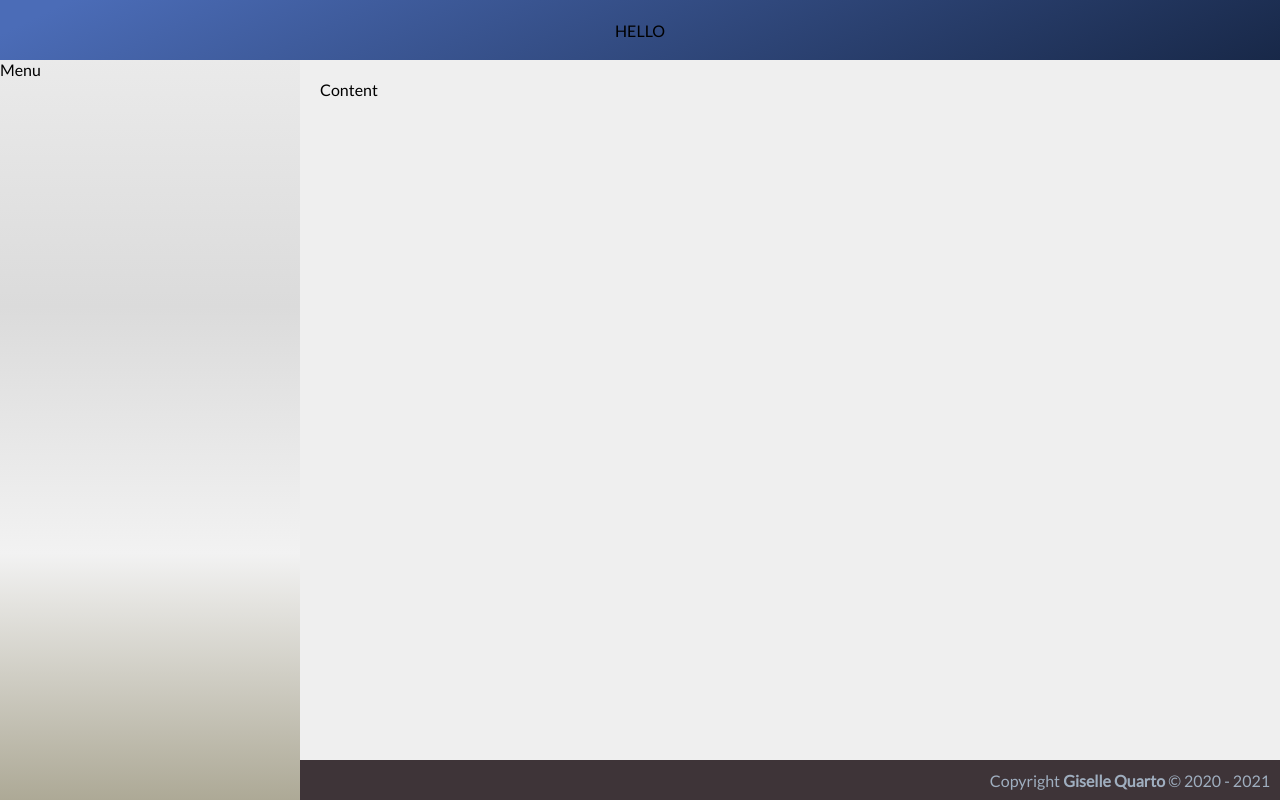
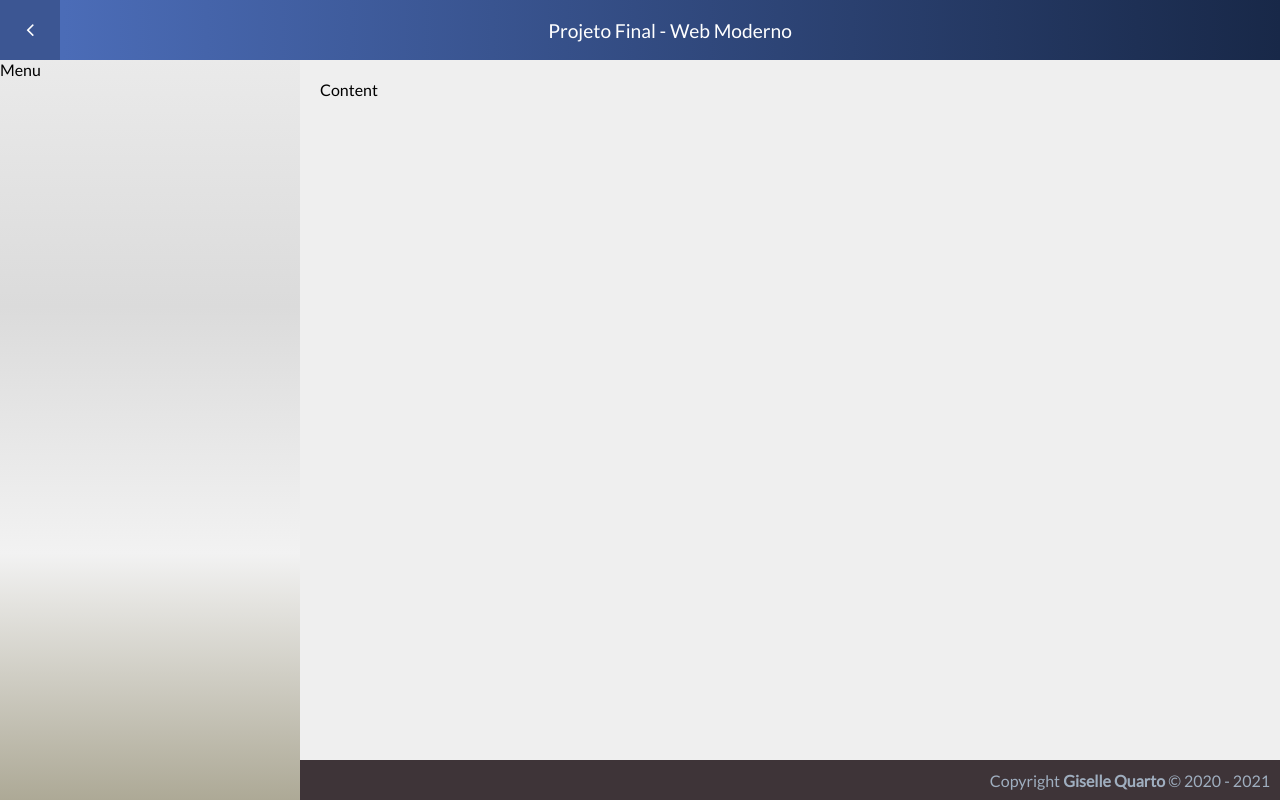
Before and after one commit to gisellequarto/ModernWeb-FinalProject, a Vue app in the folder versao-inicial/frontend/: page / in a window 1280 px wide. Built offline with nearby package versions, Linux system fonts and the light colour scheme.

Commit message:
style header

```diff
--- a/versao-inicial/frontend/src/App.vue
+++ b/versao-inicial/frontend/src/App.vue
@@ -1,6 +1,6 @@
 <template>
   <div id="app">
-    <Header />
+    <Header title="Projeto Final - Web Moderno" :hideToggle="false"/>
     <Menu />
     <Content />
     <Footer />
--- a/versao-inicial/frontend/src/components/template/Header.vue
+++ b/versao-inicial/frontend/src/components/template/Header.vue
@@ -1,22 +1,73 @@
 <template>
-  <div class="header">HELLO</div>
+  <header class="header">
+    <a class="toggle" @click="toggleMenu" v-if="!hideToggle">
+      <i class="fa fa-lg" :class="icon"></i>
+    </a>
+    <h1 class="title">{{ title }}</h1>
+  </header>
 </template>
 
 <script>
 export default {
   name: "Header",
-};
+  props: {
+    title: String,
+    hideToggle: Boolean,
+  },
+  computed: {
+    icon() {
+      return "fa-angle-left"
+    }
+  },
+  methods: {
+    toggleMenu() {
+
+    }
+  }
+}
 </script>
 
 <style>
 .header {
   grid-area: header;
-  /* background-color: #0093E9; */
-  background: linear-gradient(-206deg, #4b6cb7 5%, #182848 100%);
-
+  background: linear-gradient(to right, #4b6cb7 5%, #182848 100%);
 
   display: flex;
   justify-content: center;
   align-items: center;
 }
+
+.title {
+  font-size: 1.2rem;
+  color: #fff;
+  font-weight: 100;
+  flex-grow: 1;
+  text-align: center;
+}
+
+.title a {
+  color: #fff;
+  text-decoration: none;
+}
+
+.title a:hover {
+  color: #fff;
+  text-decoration: none;
+}
+
+header.header > a.toggle {
+  width: 60px;
+  height: 100%;
+  color: #fff;
+  justify-self: flex-start;
+  text-decoration: none;
+  display: flex;
+  justify-content: center;
+  align-items: center;
+}
+
+header.header > a.toggle:hover {
+  color: #fff;
+  background-color: rgba(0, 0, 0, 0.2);
+}
 </style>
--- a/versao-inicial/frontend/src/main.js
+++ b/versao-inicial/frontend/src/main.js
@@ -1,3 +1,5 @@
+import 'font-awesome/css/font-awesome.css';
+
 import Vue from 'vue'
 
 import App from './App'
```
